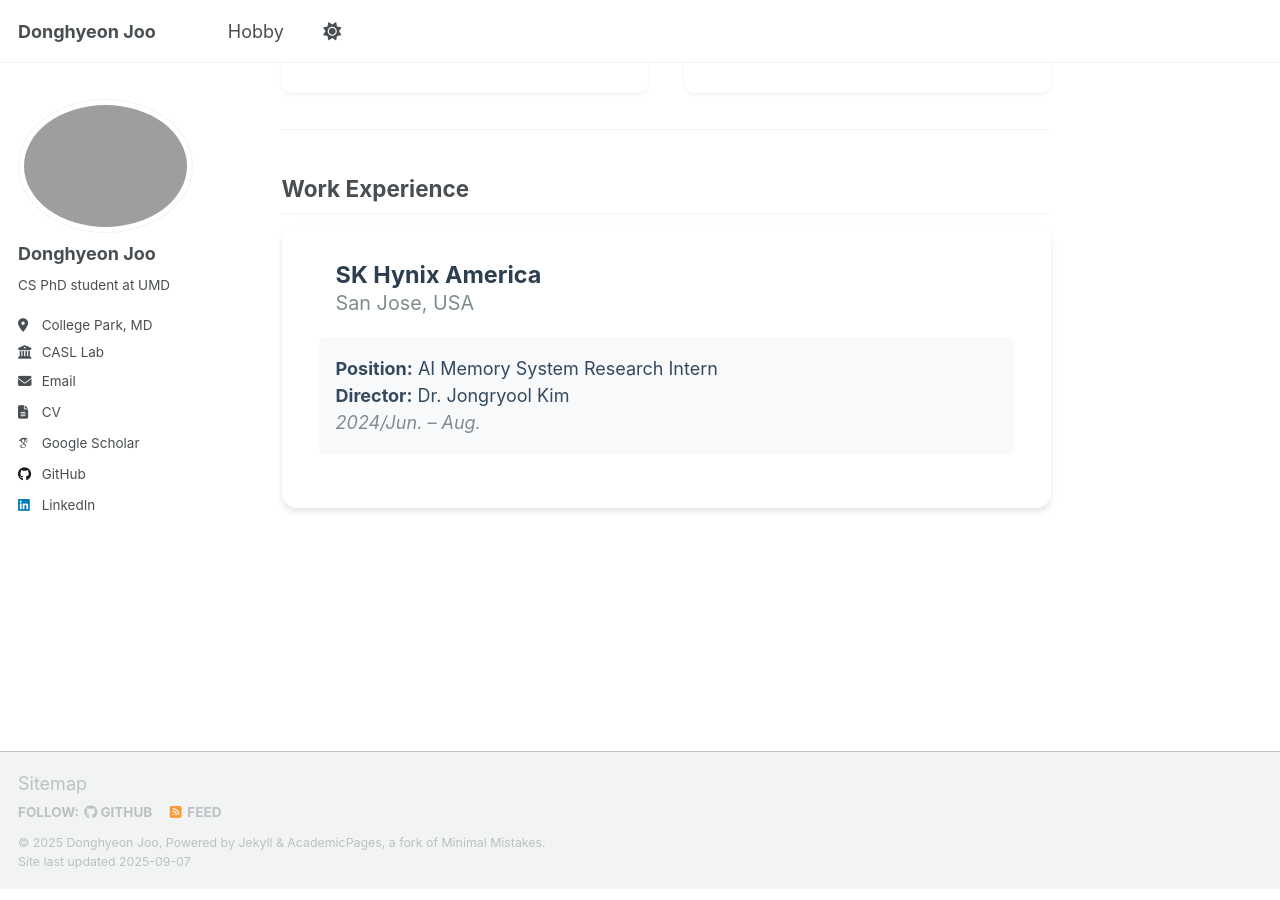
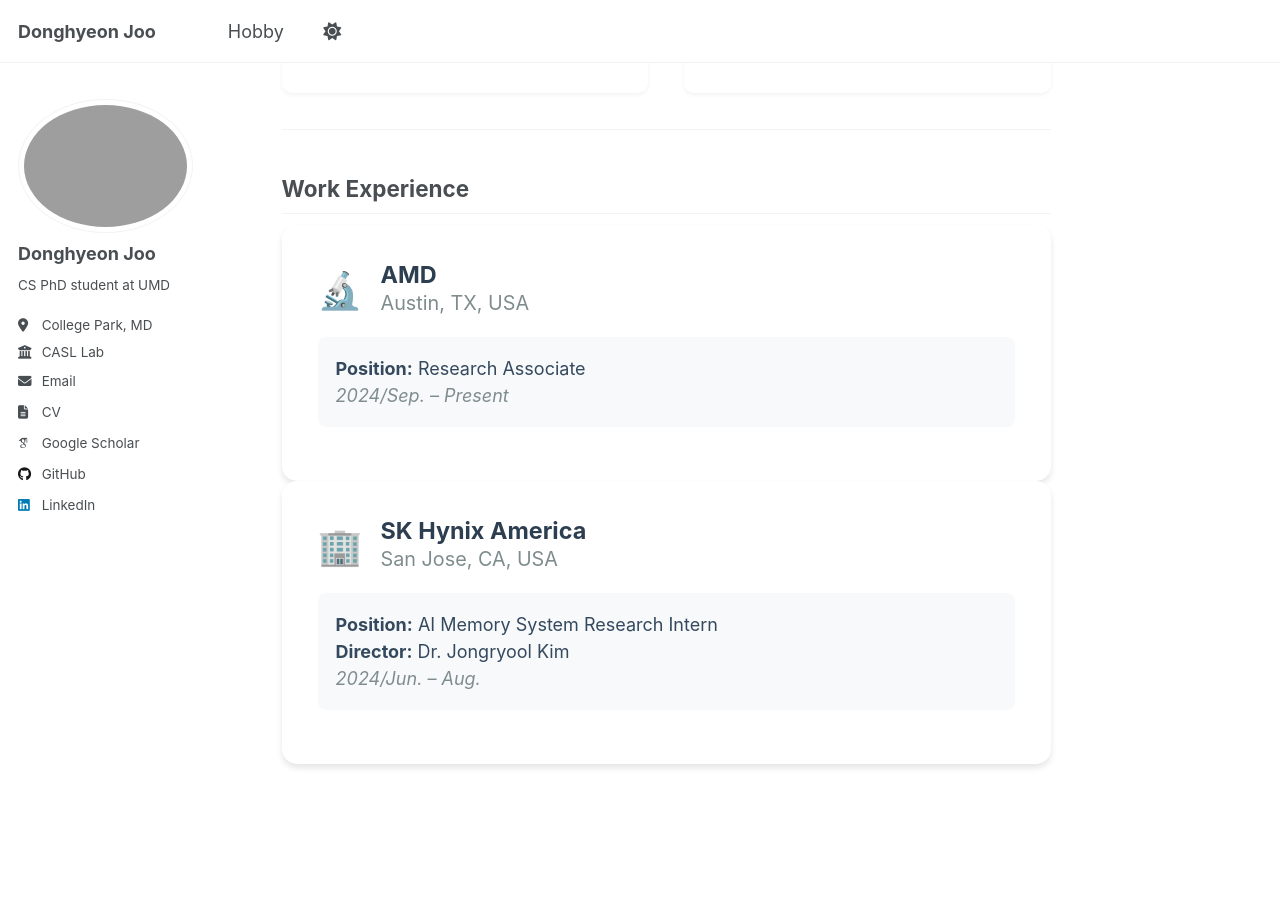
Before and after one commit to dhjoo98/dhjoo98.github.io, a Jekyll site: the page built from _pages/about.md, in a window 1280 px wide and 900 px high, scrolled down 2598 px. Built offline with Jekyll 4.4.1, drawn with Linux system fonts in a browser that asks for light colours; some web fonts are replaced; a script that is not in the unit is left out.

Commit message:
nineteenth

```diff
--- a/_pages/about.md
+++ b/_pages/about.md
@@ -120,10 +120,24 @@ redirect_from:
 
 <div style="background: var(--page__background-color, #ffffff); padding: 2rem; border-radius: 15px; box-shadow: 0 4px 6px rgba(0,0,0,0.1);">
   <div style="display: flex; align-items: center; margin-bottom: 1rem;">
-    <span style="font-size: 2rem; margin-right: 1rem;"></span>
+    <span style="font-size: 2rem; margin-right: 1rem;">🔬</span>
+    <div>
+      <h4 style="color: var(--text-color, #2c3e50); margin: 0; font-size: 1.3rem;"><strong>AMD</strong></h4>
+      <p style="margin: 0; color: var(--text-muted, #7f8c8d); font-size: 1.1rem;">Austin, TX, USA</p>
+    </div>
+  </div>
+  <div style="background: var(--page__background-color, #f8f9fa); padding: 1rem; border-radius: 8px; margin-bottom: 1rem;">
+    <p style="margin: 0; color: var(--text-color, #34495e);"><strong>Position:</strong> Research Associate</p>
+    <p style="margin: 0; color: var(--text-muted, #7f8c8d);"><em>2024/Sep. – Present</em></p>
+  </div>
+</div>
+
+<div style="background: var(--page__background-color, #ffffff); padding: 2rem; border-radius: 15px; box-shadow: 0 4px 6px rgba(0,0,0,0.1);">
+  <div style="display: flex; align-items: center; margin-bottom: 1rem;">
+    <span style="font-size: 2rem; margin-right: 1rem;">🏢</span>
     <div>
       <h4 style="color: var(--text-color, #2c3e50); margin: 0; font-size: 1.3rem;"><strong>SK Hynix America</strong></h4>
-      <p style="margin: 0; color: var(--text-muted, #7f8c8d); font-size: 1.1rem;">San Jose, USA</p>
+      <p style="margin: 0; color: var(--text-muted, #7f8c8d); font-size: 1.1rem;">San Jose, CA, USA</p>
     </div>
   </div>
   <div style="background: var(--page__background-color, #f8f9fa); padding: 1rem; border-radius: 8px; margin-bottom: 1rem;">
```
